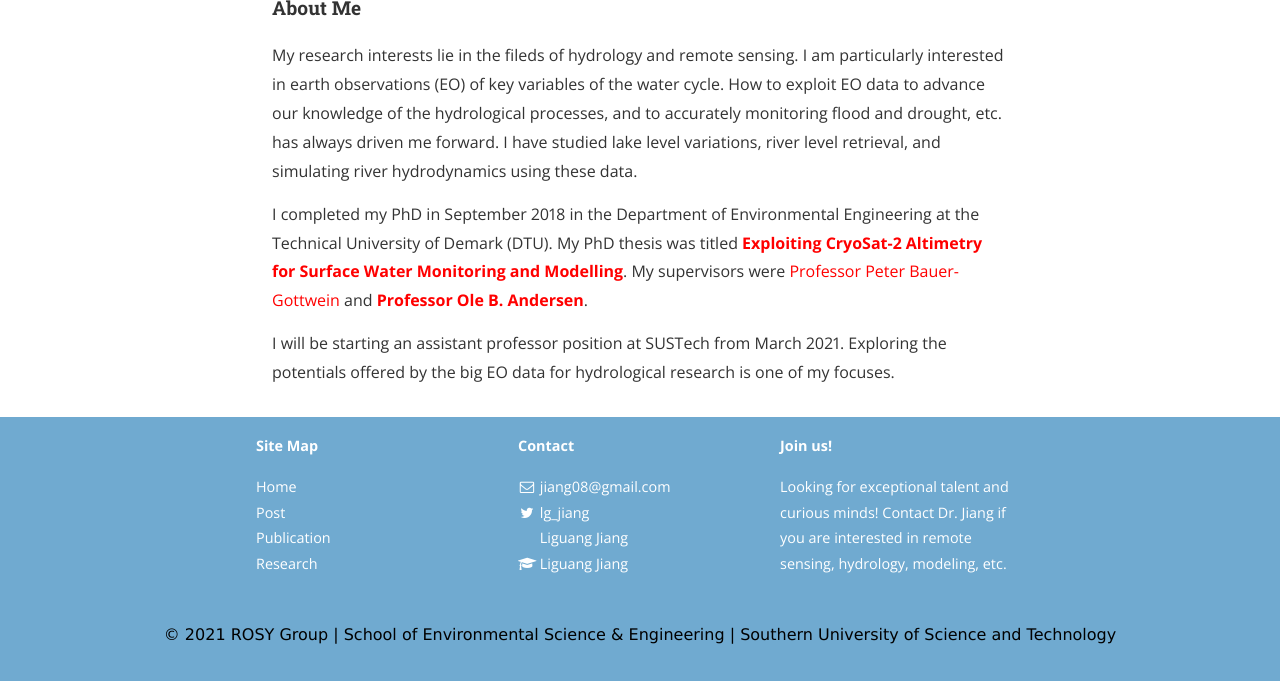
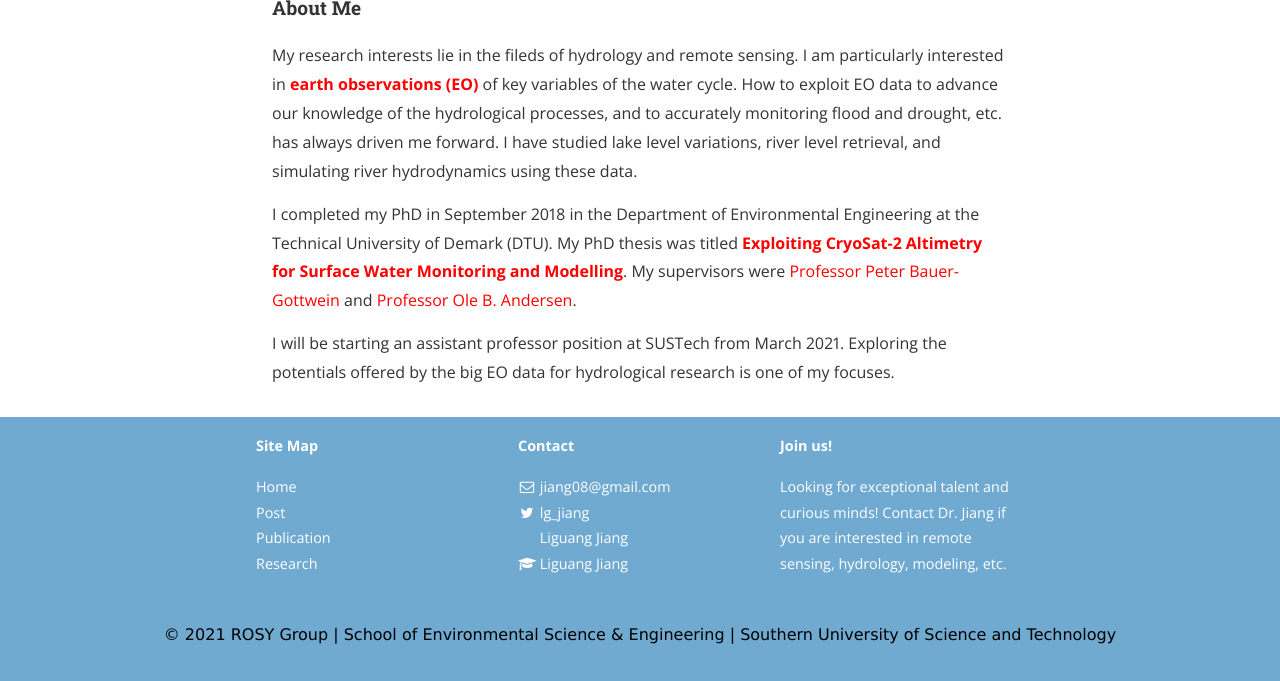
Before and after one commit to 12530/rshydro, a Jekyll site: the page built from home.md, in a window 1280 px wide and 900 px high, scrolled down 732 px, cut to the strip 219-900 px from the top of the window. Built offline with Jekyll 4.4.1, drawn with Linux system fonts in a browser that asks for light colours; nearby versions of some CDN libraries.

Commit message:
Update home.md

```diff
--- a/home.md
+++ b/home.md
@@ -15,8 +15,8 @@ main_nav: true
 
 <h4>About Me</h4>
 
-My research interests lie in the fileds of hydrology and remote sensing. I am particularly interested  in earth observations (EO) of key variables of the water cycle. How to exploit EO data to advance our knowledge of the hydrological processes, and to accurately monitoring flood and drought, etc. has always driven me forward. I have studied lake level variations, river level retrieval, and simulating river hydrodynamics using these data.
+My research interests lie in the fileds of hydrology and remote sensing. I am particularly interested  in <strong style="color:red;">earth observations (EO)</strong> of key variables of the water cycle. How to exploit EO data to advance our knowledge of the hydrological processes, and to accurately monitoring flood and drought, etc. has always driven me forward. I have studied lake level variations, river level retrieval, and simulating river hydrodynamics using these data.
 
-I completed my PhD in September 2018 in the Department of Environmental Engineering at the Technical University of Demark (DTU). My PhD thesis was titled <a href="https://orbit.dtu.dk/en/publications/exploiting-cryosat-2-altimetry-for-surface-water-monitoring-and-m" style="color: red;font-weight:bold;">Exploiting CryoSat-2 Altimetry for Surface Water Monitoring and Modelling</a>. My supervisors were <font color="red">Professor Peter Bauer-Gottwein</font> and <strong style="color: red;">Professor Ole B. Andersen</strong>.
+I completed my PhD in September 2018 in the Department of Environmental Engineering at the Technical University of Demark (DTU). My PhD thesis was titled <a href="https://orbit.dtu.dk/en/publications/exploiting-cryosat-2-altimetry-for-surface-water-monitoring-and-m" style="color: red;font-weight:bold;">Exploiting CryoSat-2 Altimetry for Surface Water Monitoring and Modelling</a>. My supervisors were <font color="red">Professor Peter Bauer-Gottwein</font> and <font color="red">Professor Ole B. Andersen</font>.
 
 I will be starting an assistant professor position at SUSTech from March 2021. Exploring the potentials offered by the big EO data for hydrological research is one of my focuses.
```
